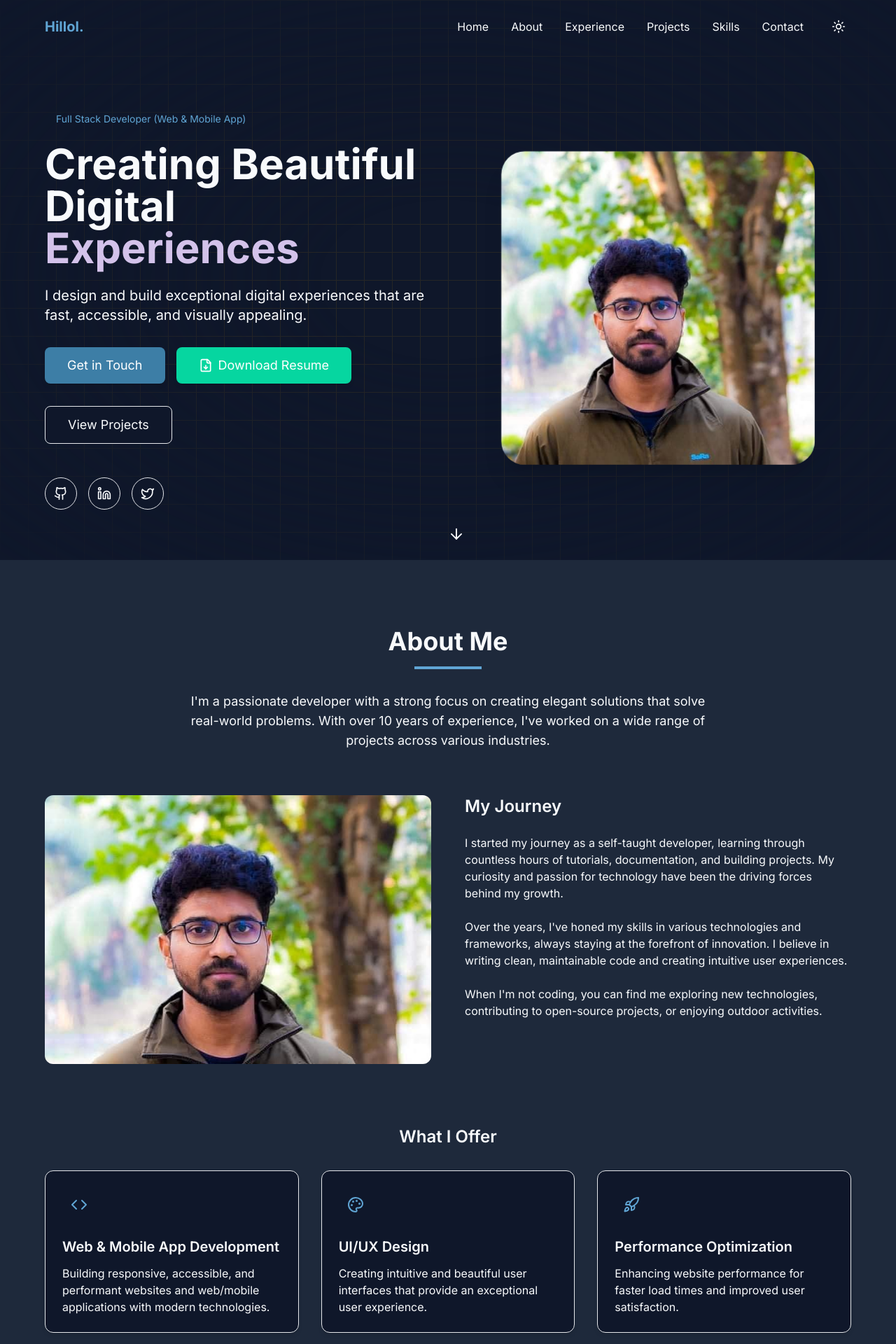
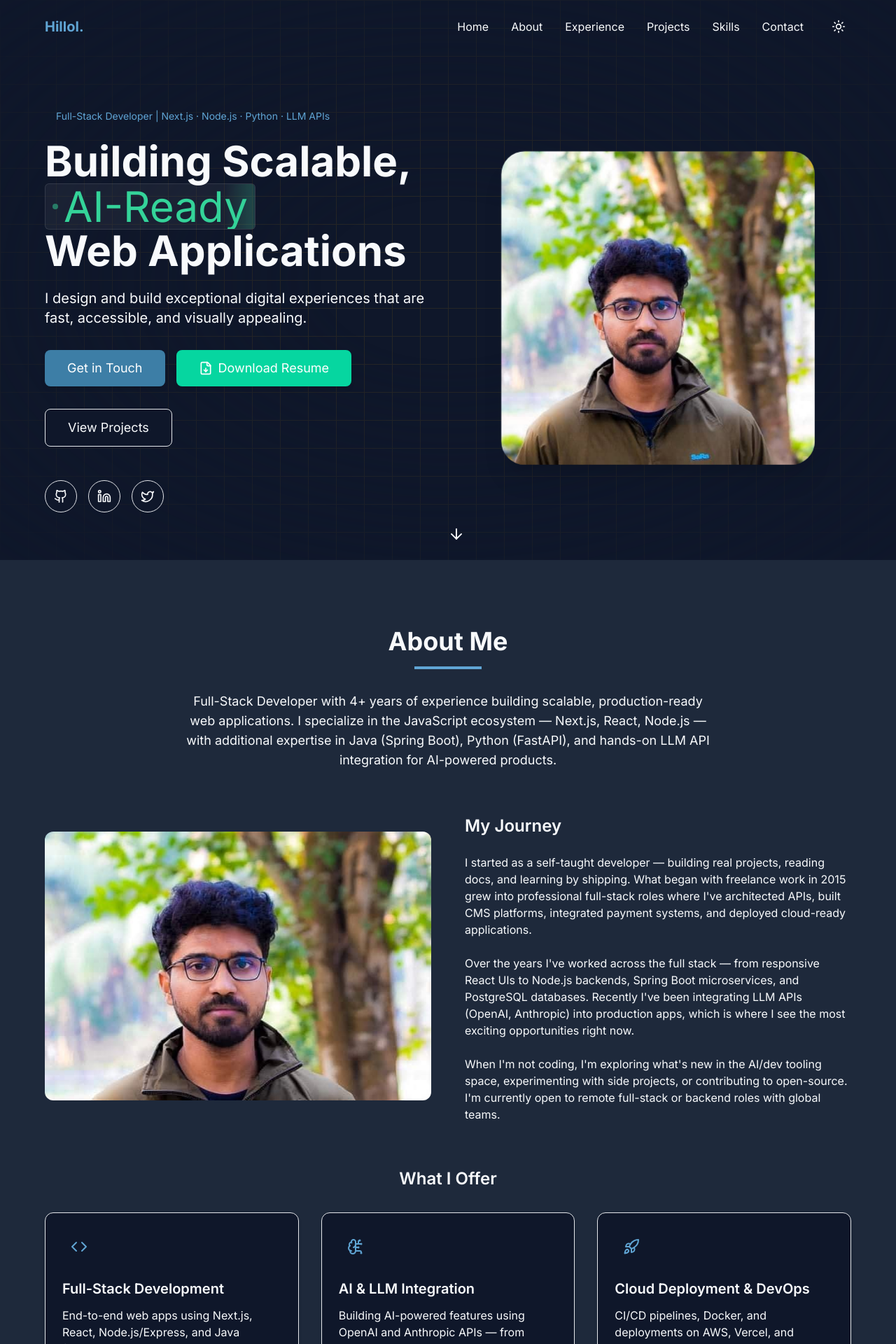
Before and after one commit to HillolPias/my_portfolio, a React (Vite) app: page / in a window 1280 px wide. Shown: the top 1920 px of the page at 70% size. Built offline with nearby package versions, Linux system fonts and the light colour scheme.

Commit message:
Added few texts and styles

```diff
--- /dev/null
+++ b/src/components/AIReadyChip.tsx
@@ -0,0 +1,17 @@
+// Add this CSS to your globals.css or a <style> tag
+// .ai-chip — the container pill
+// .ai-dot  — the pulsing indicator dot
+// Tailwind version below 👇
+
+export function AIReadyChip() {
+  return (
+    <span className="relative inline-flex items-center gap-2 overflow-hidden rounded-md px-2.5 py-0.5 border border-white/10 bg-white/5 align-middle">
+      {/* scan line shimmer */}
+      <span className="pointer-events-none absolute inset-y-0 left-0 w-1/4 animate-[scan_2.4s_linear_infinite] bg-gradient-to-r from-transparent via-emerald-400/20 to-transparent" />
+      {/* pulsing dot */}
+      <span className="h-2 w-2 shrink-0 rounded-full bg-emerald-400 animate-pulse" />
+      {/* text */}
+      <span className="text-emerald-400 font-medium">AI-Ready</span>
+    </span>
+  );
+}
--- a/src/components/About.tsx
+++ b/src/components/About.tsx
@@ -1,7 +1,14 @@
 import React from "react";
 import { motion } from "framer-motion";
 import { useInView } from "react-intersection-observer";
-import { Code, Palette, Rocket } from "lucide-react";
+import {
+  Brain,
+  BrainCircuit,
+  BrainCircuitIcon,
+  Code,
+  Palette,
+  Rocket,
+} from "lucide-react";
 
 const About: React.FC = () => {
   const [ref, inView] = useInView({
@@ -35,23 +42,23 @@ const About: React.FC = () => {
   const services = [
     {
       icon: <Code className="w-6 h-6 text-primary dark:text-primary-light" />,
-      title: "Web & Mobile App Development",
+      title: "Full-Stack Development",
       description:
-        "Building responsive, accessible, and performant websites and web/mobile applications with modern technologies.",
+        "End-to-end web apps using Next.js, React, Node.js/Express, and Java (Spring Boot) — from API design to deployment.",
     },
     {
       icon: (
-        <Palette className="w-6 h-6 text-primary dark:text-primary-light" />
+        <BrainCircuitIcon className="w-6 h-6 text-primary dark:text-primary-light" />
       ),
-      title: "UI/UX Design",
+      title: "AI & LLM Integration",
       description:
-        "Creating intuitive and beautiful user interfaces that provide an exceptional user experience.",
+        "Building AI-powered features using OpenAI and Anthropic APIs — from prompt engineering to full product integration.",
     },
     {
       icon: <Rocket className="w-6 h-6 text-primary dark:text-primary-light" />,
-      title: "Performance Optimization",
+      title: "Cloud Deployment & DevOps",
       description:
-        "Enhancing website performance for faster load times and improved user satisfaction.",
+        "CI/CD pipelines, Docker, and deployments on AWS, Vercel, and Railway for scalable, production-ready services.",
     },
   ];
 
@@ -76,16 +83,17 @@ const About: React.FC = () => {
             <h2 className="text-3xl md:text-4xl font-bold mb-4">About Me</h2>
             <div className="w-24 h-1 bg-primary dark:bg-primary-light mx-auto mb-8"></div>
             <p className="text-lg text-dark/70 dark:text-light/70 max-w-3xl mx-auto">
-              I'm a passionate developer with a strong focus on creating elegant
-              solutions that solve real-world problems. With over 10 years of
-              experience, I've worked on a wide range of projects across various
-              industries.
+              Full-Stack Developer with 4+ years of experience building
+              scalable, production-ready web applications. I specialize in the
+              JavaScript ecosystem — Next.js, React, Node.js — with additional
+              expertise in Java (Spring Boot), Python (FastAPI), and hands-on
+              LLM API integration for AI-powered products.
             </p>
           </motion.div>
 
           <div className="grid grid-cols-1 md:grid-cols-2 gap-12 mb-16">
             <motion.div variants={itemVariants} className="space-y-6">
-              <div className="relative w-full h-64 md:h-96 mb-6 rounded-xl overflow-hidden">
+              <div className="relative w-full h-64 md:h-96 mb-6 rounded-xl overflow-hidden mt-6">
                 <motion.img
                   src="/hillol-profile-pic.jpeg"
                   alt="Profile"
@@ -101,21 +109,24 @@ const About: React.FC = () => {
             <motion.div variants={itemVariants} className="space-y-6">
               <h3 className="text-2xl font-semibold mb-4">My Journey</h3>
               <p className="text-dark/70 dark:text-light/70">
-                I started my journey as a self-taught developer, learning
-                through countless hours of tutorials, documentation, and
-                building projects. My curiosity and passion for technology have
-                been the driving forces behind my growth.
+                I started as a self-taught developer — building real projects,
+                reading docs, and learning by shipping. What began with
+                freelance work in 2015 grew into professional full-stack roles
+                where I've architected APIs, built CMS platforms, integrated
+                payment systems, and deployed cloud-ready applications.
               </p>
               <p className="text-dark/70 dark:text-light/70">
-                Over the years, I've honed my skills in various technologies and
-                frameworks, always staying at the forefront of innovation. I
-                believe in writing clean, maintainable code and creating
-                intuitive user experiences.
+                Over the years I've worked across the full stack — from
+                responsive React UIs to Node.js backends, Spring Boot
+                microservices, and PostgreSQL databases. Recently I've been
+                integrating LLM APIs (OpenAI, Anthropic) into production apps,
+                which is where I see the most exciting opportunities right now.
               </p>
               <p className="text-dark/70 dark:text-light/70">
-                When I'm not coding, you can find me exploring new technologies,
-                contributing to open-source projects, or enjoying outdoor
-                activities.
+                When I'm not coding, I'm exploring what's new in the AI/dev
+                tooling space, experimenting with side projects, or contributing
+                to open-source. I'm currently open to remote full-stack or
+                backend roles with global teams.
               </p>
             </motion.div>
           </div>
--- a/src/components/Hero.tsx
+++ b/src/components/Hero.tsx
@@ -2,6 +2,7 @@ import React from "react";
 import { motion } from "framer-motion";
 import { ArrowDown, Github, Linkedin, Twitter, FileDown } from "lucide-react";
 import { cn } from "../lib/utils";
+import { AIReadyChip } from "../components/AIReadyChip";
 
 const Hero: React.FC = () => {
   const containerVariants = {
@@ -68,15 +69,13 @@ const Hero: React.FC = () => {
           >
             <div className="mb-4">
               <span className="px-4 py-2 rounded-full bg-primary/10 text-primary dark:bg-primary-light/10 dark:text-primary-light text-sm font-medium inline-block">
-                Full Stack Developer (Web & Mobile App)
+                Full-Stack Developer | Next.js · Node.js · Python · LLM APIs
               </span>
             </div>
 
             <h1 className="text-4xl md:text-6xl font-bold mb-6 leading-tight">
-              Creating Beautiful Digital{" "}
-              <span className="dark:text-purple-200/90 text-violet-900/50">
-                Experiences
-              </span>
+              Building Scalable, <AIReadyChip /> <br />
+              Web Applications
             </h1>
 
             <p className="text-xl text-dark/70 dark:text-light/70 mb-8">
--- a/tailwind.config.js
+++ b/tailwind.config.js
@@ -1,29 +1,35 @@
 /** @type {import('tailwindcss').Config} */
 export default {
-  content: ['./index.html', './src/**/*.{js,ts,jsx,tsx}'],
-  darkMode: 'class',
+  content: ["./index.html", "./src/**/*.{js,ts,jsx,tsx}"],
+  darkMode: "class",
   theme: {
     extend: {
       colors: {
-        light: 'var(--color-light)',
-        'light-accent': 'var(--color-light-accent)',
-        dark: 'var(--color-dark)',
-        'dark-accent': 'var(--color-dark-accent)',
+        light: "var(--color-light)",
+        "light-accent": "var(--color-light-accent)",
+        dark: "var(--color-dark)",
+        "dark-accent": "var(--color-dark-accent)",
         primary: {
-          DEFAULT: 'var(--color-primary)',
-          dark: 'var(--color-primary-dark)',
-          light: 'var(--color-primary-light)',
+          DEFAULT: "var(--color-primary)",
+          dark: "var(--color-primary-dark)",
+          light: "var(--color-primary-light)",
         },
         secondary: {
-          DEFAULT: 'var(--color-secondary)',
-          dark: 'var(--color-secondary-dark)',
-          light: 'var(--color-secondary-light)',
+          DEFAULT: "var(--color-secondary)",
+          dark: "var(--color-secondary-dark)",
+          light: "var(--color-secondary-light)",
         },
-        accent: 'var(--color-accent)',
-        'custom-dark-bg': '#0F172A'
+        accent: "var(--color-accent)",
+        "custom-dark-bg": "#0F172A",
       },
       fontFamily: {
-        sans: ['Inter', 'sans-serif'],
+        sans: ["Inter", "sans-serif"],
+      },
+      keyframes: {
+        scan: {
+          "0%": { transform: "translateX(-100%)" },
+          "100%": { transform: "translateX(400%)" },
+        },
       },
     },
   },
```
